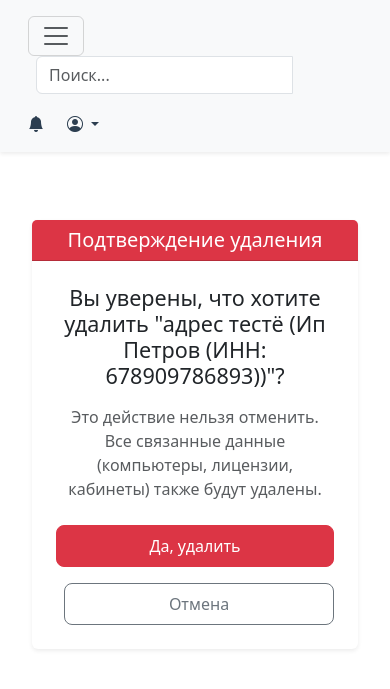
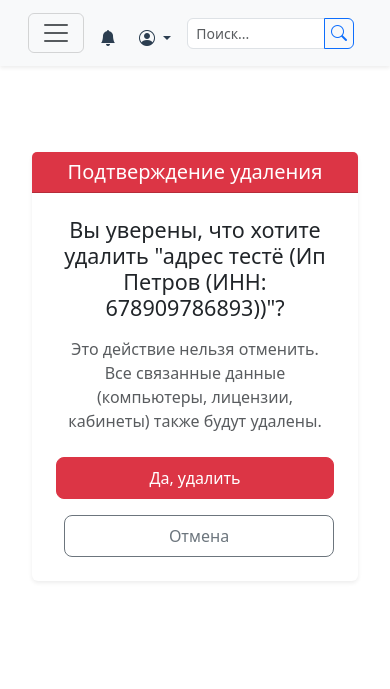
Before and after one commit to LennyLEMON06/Lisense, a Django app: page /addresses/8/delete/ in a window 390 px wide. Shown: the top 689 px of the page. Run offline with Django 5.2, Linux system fonts and the light colour scheme; data comes from the database, SQL or seed files in the repository; both versions use the stored data as it was after the commit.

Commit message:
отработка навигационной пранели

```diff
--- a/web/licen/templates/base.html
+++ b/web/licen/templates/base.html
@@ -105,7 +105,7 @@
       /* Основной контент */
       .main-content {
         margin-left: 30px;
-        padding: 20px;
+        padding: 0px 20px;
         margin-top: 60px;
         transition: margin-left 0.3s ease;
       }
@@ -227,6 +227,43 @@
           left: auto;
           right: 0;
         }
+
+        .navbar {
+    flex-wrap: nowrap;
+    padding: 0.5rem 1rem;
+  }
+
+  .navbar .container-fluid {
+    flex-wrap: nowrap;
+    gap: 0.5rem;
+  }
+
+  .navbar .d-flex.flex-grow-1 {
+    min-width: 0;
+    flex-grow: 1;
+  }
+
+  .navbar .input-group {
+    width: 100%;
+    min-width: 0;
+  }
+
+  .navbar .form-control {
+    min-width: 0;
+    width: 100%;
+  }
+
+  .navbar .btn-outline-primary {
+    padding: 0.375rem;
+  }
+
+  .navbar-nav.flex-row {
+    flex-wrap: nowrap;
+  }
+
+  .navbar-brand {
+    display: none;
+  }
       }
       /* Адаптивность блоков */
 @media (max-width: 768px) {
@@ -304,12 +341,60 @@
 }
 
 @media (max-width: 768px) {
+    .navbar-toggler {
+    margin-right: 0.25rem;
+  }
+
+  .navbar .input-group {
+    flex-wrap: nowrap;
+  }
+
+  .navbar .form-control {
+    font-size: 0.875rem;
+    padding: 0.25rem 0.5rem;
+  }
     .d-md-none {
         display: block !important;
     }
     .card-title {
         font-size: 1.25rem;
     }
+}
+
+/* Для выпадающего меню */
+.navbar .dropdown-menu {
+  position: absolute;
+  right: 0;
+  left: auto;
+  margin-top: 0.5rem;
+  box-shadow: 0 0.5rem 1rem rgba(0, 0, 0, 0.15);
+}
+
+/* Для мобильных устройств */
+@media (max-width: 992px) {
+  .navbar-nav {
+    flex-direction: row;
+    align-items: center;
+  }
+
+  .dropdown-menu {
+    position: absolute !important;
+    margin: 0px;
+  }
+
+  /* Для темной темы */
+  body.dark-mode .dropdown-menu {
+    background-color: #2b2b3d;
+    border: 1px solid #444;
+  }
+
+  body.dark-mode .dropdown-item {
+    color: #f8f9fa;
+  }
+
+  body.dark-mode .dropdown-item:hover {
+    background-color: #3d3d4d;
+  }
 }
     </style>
   {% endblock %}
@@ -326,16 +411,18 @@
     </button>
 
     <a class="navbar-brand d-none d-md-flex align-items-center me-3" href="{% url 'dashboard' %}">
-      <i class="bi bi-key-fill me-2"></i>
       <span>LICENSE</span>
     </a>
 
     <!-- Форма поиска -->
-    <div class="d-flex flex-grow-1 mx-2 mx-lg-0">
+    <div class="d-flex flex-grow-1 mx-2 mx-lg-0 order-1 order-lg-0">
       <form class="d-flex w-10" role="search" action="{% url 'search-results' %}" method="get">
-        <div class="input-group">
+        <div class="input-group flex-nowrap">
           <input class="form-control" type="search" placeholder="Поиск..." aria-label="Search" name="q">
-          <button class="btn btn-outline-primary" type="submit">
+          <button class="btn btn-outline-primary d-none d-md-flex" type="submit">
+            <i class="bi bi-search"></i>
+          </button>
+          <button class="btn btn-outline-primary d-md-none" type="submit">
             <i class="bi bi-search"></i>
           </button>
         </div>
```
Also changed, not shown: web/db.sqlite3.
